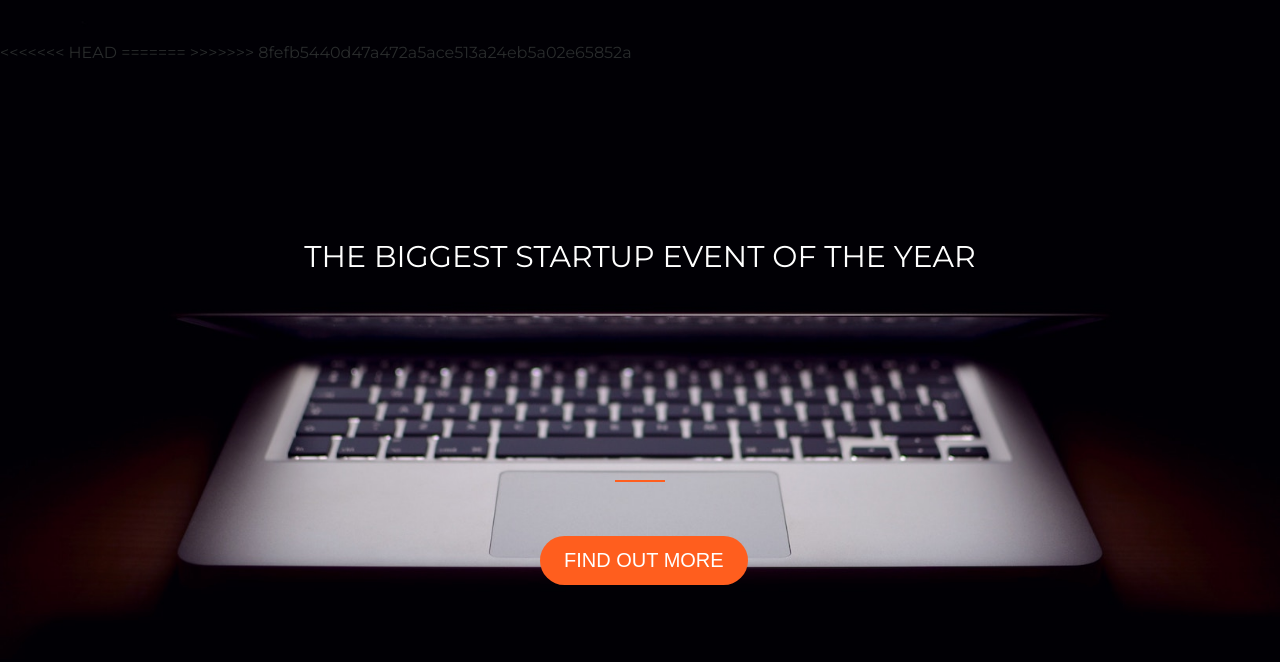
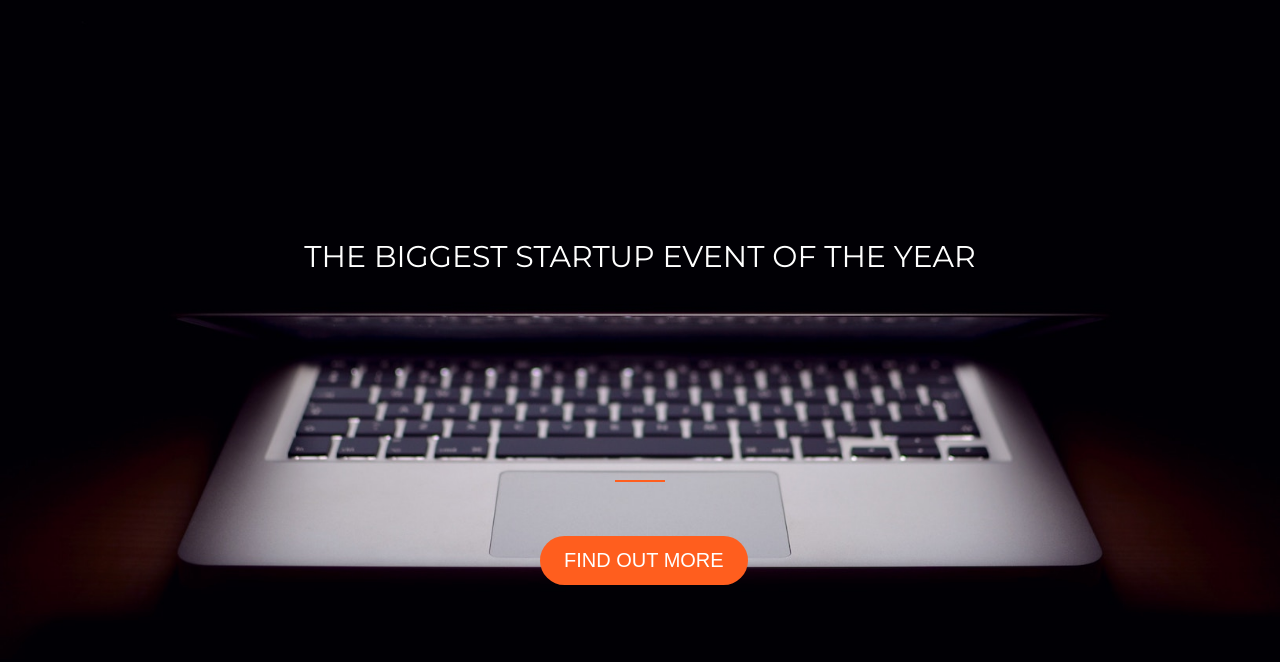
Before and after one commit to erikfern/erikfern.github.io, a plain HTML site: page index.html in a window 1280 px wide. Drawn offline with nearby package versions, Linux system fonts and the light colour scheme.

Commit message:
no mailchimp embed

```diff
--- a/index.html
+++ b/index.html
@@ -21,11 +21,7 @@
   	</div>
 
   	<!-- Begin Mailchimp Signup Form -->
-<<<<<<< HEAD
 	<!-- <link href="//cdn-images.mailchimp.com/embedcode/slim-10_7.css" rel="stylesheet" type="text/css"> -->
-=======
-	<!--<link href="//cdn-images.mailchimp.com/embedcode/slim-10_7.css" rel="stylesheet" type="text/css">-->
->>>>>>> 8fefb5440d47a472a5ace513a24eb5a02e65852a
 	<!-- <style type="text/css">
 		#mc_embed_signup{clear:left; font:14px Helvetica,Arial,sans-serif; }
 		/* Add your own Mailchimp form style overrides in your site stylesheet or in this style block.
```
